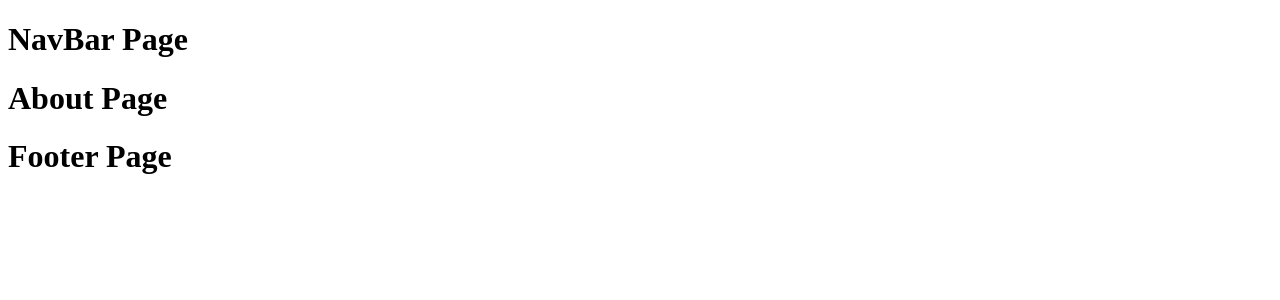
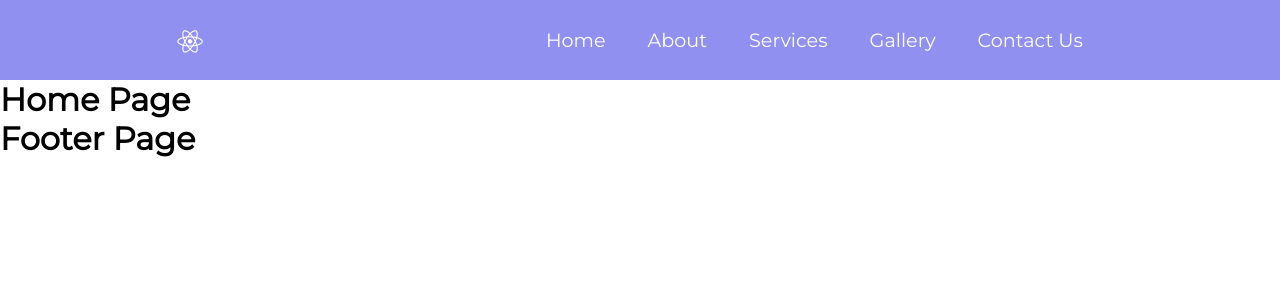
Before and after one commit to GlebTc/Edo-Renoz, a React (Create React App) app: page / in a window 1280 px wide. Shown: the top 300 px of the page. Built offline with nearby package versions, Linux system fonts and the light colour scheme.

Commit message:
Created Navbar

```diff
--- a/public/index.html
+++ b/public/index.html
@@ -10,6 +10,8 @@
       content="Web site created using create-react-app"
     />
     <link rel="apple-touch-icon" href="%PUBLIC_URL%/logo192.png" />
+    <script src="https://kit.fontawesome.com/c73bad93b3.js" crossorigin="anonymous"></script>
+    <link href="https://fonts.googleapis.com/css2?family=Montserrat&display=swap" rel="stylesheet">
     <!--
       manifest.json provides metadata used when your web app is installed on a
       user's mobile device or desktop. See https://developers.google.com/web/fundamentals/web-app-manifest/
--- a/src/App.js
+++ b/src/App.js
@@ -1,8 +1,8 @@
-import {BrowserRouter as Router, Routes, Route} from "react-router-dom"
+import {BrowserRouter as Router, Routes, Route} from "react-router-dom";
 
 
-import About from './components/pages/About'
-import NavBar from "./components/NavBar";
+import Home from './components/pages/Home';
+import NavBar from "./components/Navbar/NavBar";
 import Footer from "./components/Footer";
 
 import './sass/main.scss';
@@ -12,7 +12,7 @@ function App() {
     <Router>
       <NavBar />
         <Routes>
-          <Route exact path="/" element={<About />} />
+          <Route exact path="/" element={<Home />} />
         </Routes>
       <Footer />
     </Router>
--- a/src/components/NavBar.js
+++ /dev/null
@@ -1,9 +0,0 @@
-import React from 'react'
-
-const NavBar = () => {
-    return (
-        <h1>NavBar Page</h1>
-    )
-}
-
-export default NavBar
--- /dev/null
+++ b/src/components/Navbar/NavBar.js
@@ -0,0 +1,34 @@
+import React from 'react'
+import {MenuItems} from '../utilities/MenuItems'
+import {NavLink} from 'react-router-dom';
+
+const NavBar = () => {
+
+    const [clicked, setClicked] = React.useState(false)
+
+    function handleClick(){
+        setClicked(prevState => prevState =! prevState)
+    }
+
+    return (
+        <nav className="navbar__items">
+            <h1 className="navbar__logo"><i className="fab fa-react"></i></h1>
+            <div className="menu__icon" onClick={handleClick}>
+                <i className={clicked ? 'fas fa-times' : 'fas fa-bars'}></i>
+            </div>
+            <ul className={clicked ? 'nav__menu active' : 'nav__menu'}>
+                {MenuItems.map((item, index) => {
+                    return (
+                        <li>
+                                <NavLink className={item.class__name} to={item.navLink}>
+                                    {item.title}
+                                </NavLink>
+                        </li>
+                    )
+                })}
+            </ul>
+        </nav>
+    )
+}
+
+export default NavBar
--- a/src/components/pages/About.js
+++ b/src/components/pages/Home.js
@@ -1,11 +1,11 @@
 import React from 'react'
 
-const About = () => {
+const Home = () => {
     return (
         <div className="main__container">
-            <h1>About Page</h1>
+            <h1>Home Page</h1>
         </div>
     )
 }
 
-export default About
+export default Home
--- /dev/null
+++ b/src/components/utilities/MenuItems.js
@@ -0,0 +1,32 @@
+export const MenuItems = [
+    {
+        title: 'Home',
+        navLink: '/',
+        url: '#',
+        class__name: 'nav__links'
+    },
+    {
+        title: 'About',
+        navLink: '/about',
+        url: '#',
+        class__name: 'nav__links'
+    },
+    {
+        title: 'Services',
+        navLink: '/services',
+        url: '#',
+        class__name: 'nav__links'
+    },
+    {
+        title: 'Gallery',
+        navLink: '/gallery',
+        url: '#',
+        class__name: 'nav__links'
+    },
+    {
+        title: 'Contact Us',
+        navLink: '/contact',
+        url: '#',
+        class__name: 'nav__links'
+    }
+]
--- a/src/sass/components/_navbar.scss
+++ b/src/sass/components/_navbar.scss
@@ -0,0 +1,111 @@
+.navbar__items {
+    background-color: rgb(144, 144, 240);
+    height: 80px;
+    display: flex;
+    justify-content: center;
+    align-items: center;
+    font-size: 1.2rem;
+}
+
+.navbar__logo {
+    color: #fff;
+    justify-self: flex-start;
+    margin-left: 20px;
+    cursor: pointer;
+}
+
+.fa-react {
+    margin-left: 0.5rem;
+    font-size: 1.6rem;
+}
+
+.nav__menu {
+    display: grid;
+    grid-template-columns: repeat(5,auto);
+    gap: 10px;
+    list-style: none;
+    text-align: center;
+    width: 70vw;
+    justify-content: end;
+    margin-right: 2rem;
+}
+
+.nav__links {
+    color: #fff;
+    text-decoration: none;
+    padding: 0.5rem 1rem;
+}
+
+.nav__links:hover {
+    background-color: rgb(97, 212, 197);
+    border-radius: 4px;
+    transition: all 0.2s ease-out;
+}
+
+.fa-bars {
+    color: #fff;
+}
+
+.menu__icon {
+    display: none;
+}
+
+@media screen and (max-width: 960px){
+    .navbar__items {
+        position: relative;
+    }
+
+    .nav__menu {
+        display: flex;
+        flex-direction: column;
+        width: 100%;
+        height: 500px;
+        position: absolute;
+        top: 80px;
+        left: 100%;
+        opacity: 1;
+        transition: all 0.5s ease;
+    }
+
+    .nav__menu.active {
+        background-color: #6668f4;
+        left: 0;
+        opacity: 1;
+        transition: all 0.5s ease;
+        z-index: 1;
+    }
+
+    .nav__links {
+        text-align: center;
+        padding: 2rem;
+        width: 100%;
+        display: table;
+    }
+
+    .nav__links:hover {
+        background-color: #7577fa;
+        border-radius: 0;
+    }
+
+    .navbar__logo {
+        position: absolute;
+        top: 0;
+        left: 0;
+        transform: translate(25%, 50%);
+    }
+
+    .menu__icon {
+        display: block;
+        position: absolute;
+        top: 0;
+        right: 0;
+        transform: translate(-100%, 60%);
+        font-size: 1.8rem;
+        cursor: pointer;
+    }
+
+    .fa-times {
+        color: #fff;
+        font-size: 2rem;
+    }
+}
--- a/src/sass/main.scss
+++ b/src/sass/main.scss
@@ -1,3 +1,10 @@
 @import './components/about';
 @import './components/footer';
 @import './components/navbar';
+
+* {
+    box-sizing: border-box;
+    margin: 0;
+    padding: 0;
+    font-family: 'Montserrat', sans-serif;
+}
```
